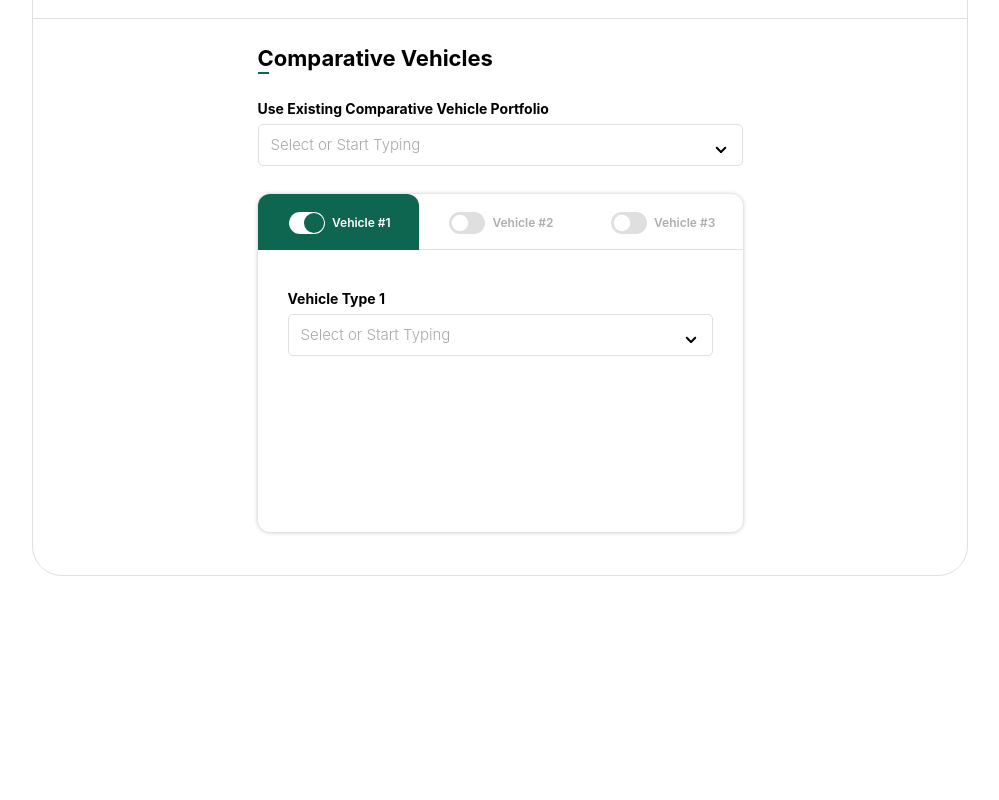
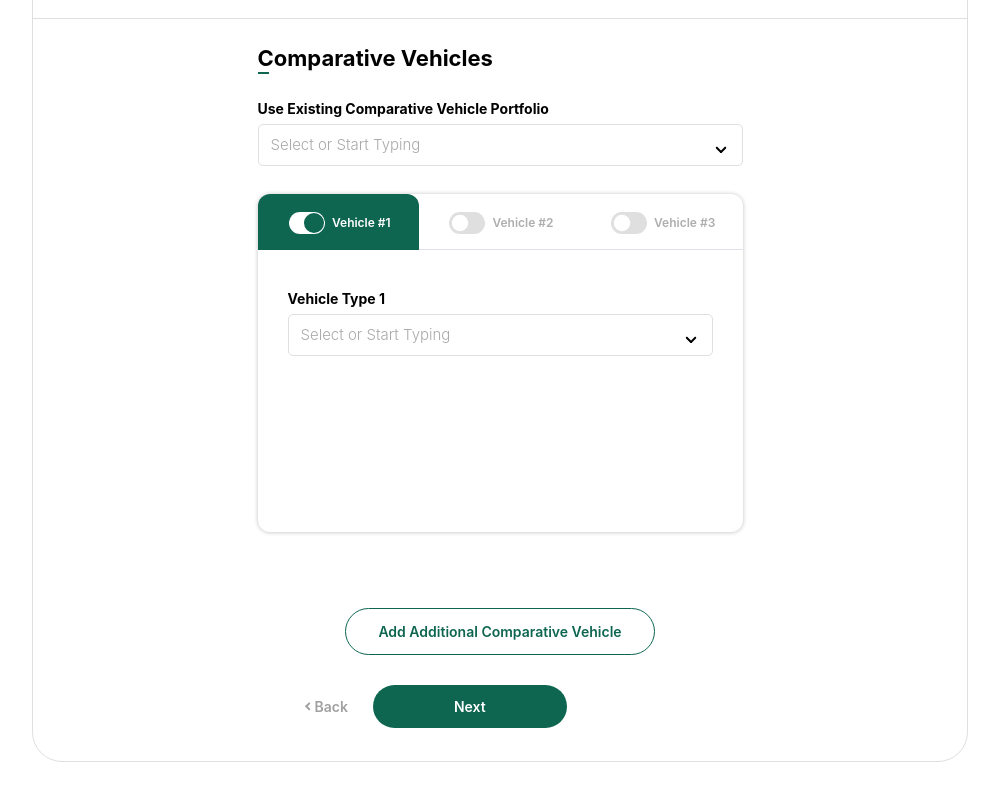
Before and after one commit to cryptostar7/Weallogx_frontend, a Vue app: page /comparative-vehicles in a window 1280 px wide. Shown: the part 288-1088 px from the top of the page, without its empty margins (140-1139 px from the left). Before the commit the page ends 944 px from the top, so only its background shows below. Built offline with nearby package versions, Linux system fonts and the light colour scheme.

Commit message:
comparative page update

```diff
--- a/src/views/components/comparative/ComparativeVehicleMainSection.vue
+++ b/src/views/components/comparative/ComparativeVehicleMainSection.vue
@@ -822,7 +822,11 @@
                   </div>
                 </div>
               </div>
-              <!-- <div class="row d-flex justify-content-center">
+
+
+
+
+              <div class="row d-flex justify-content-center">
                 <div class="col-md-9">
                   <div class="bottom-buttons-main-div">
                     <div class="text-center mt-30">
@@ -911,7 +915,12 @@
                     </div>
                   </div>
                 </div>
-              </div> -->
+              </div>
+
+
+
+
+
             </div>
           </div>
         </div>
```
